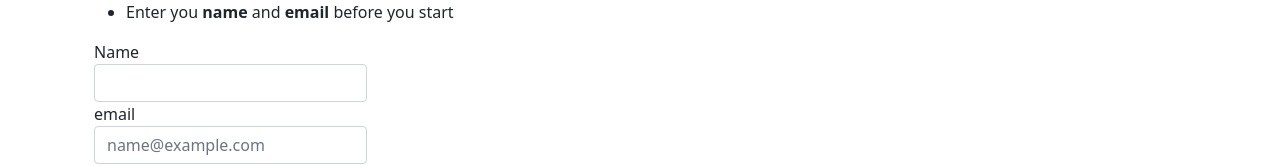
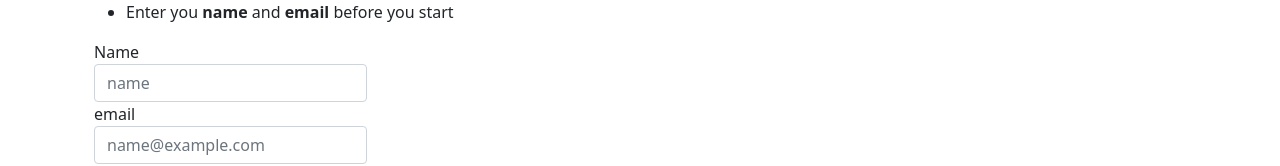
Before and after one commit to Korota-21/online-test-app, an Angular app: page / in a window 1280 px wide. Shown: the part 294-460 px from the top of the page. Built offline with nearby package versions, Linux system fonts and the light colour scheme.

Commit message:
add place holder for name

```diff
--- a/src/app/components/instructions/instructions.component.html
+++ b/src/app/components/instructions/instructions.component.html
@@ -14,7 +14,7 @@
                 <div class="cross-validation">
                     <div class="form-group">
                         <label for="name">Name</label>
-                        <input type="text" id="name" name="name" class="form-control" required minlength="4" appForbiddenName="bob" [(ngModel)]="user.name" #name="ngModel" />
+                        <input type="text" id="name" name="name" class="form-control" required minlength="4" placeholder="name" [(ngModel)]="user.name" #name="ngModel" />
 
                         <div *ngIf="name.invalid && name.touched" class="alert alert-danger ">
                             <div *ngIf="name.errors?.['required']">Name is required.</div>
```
